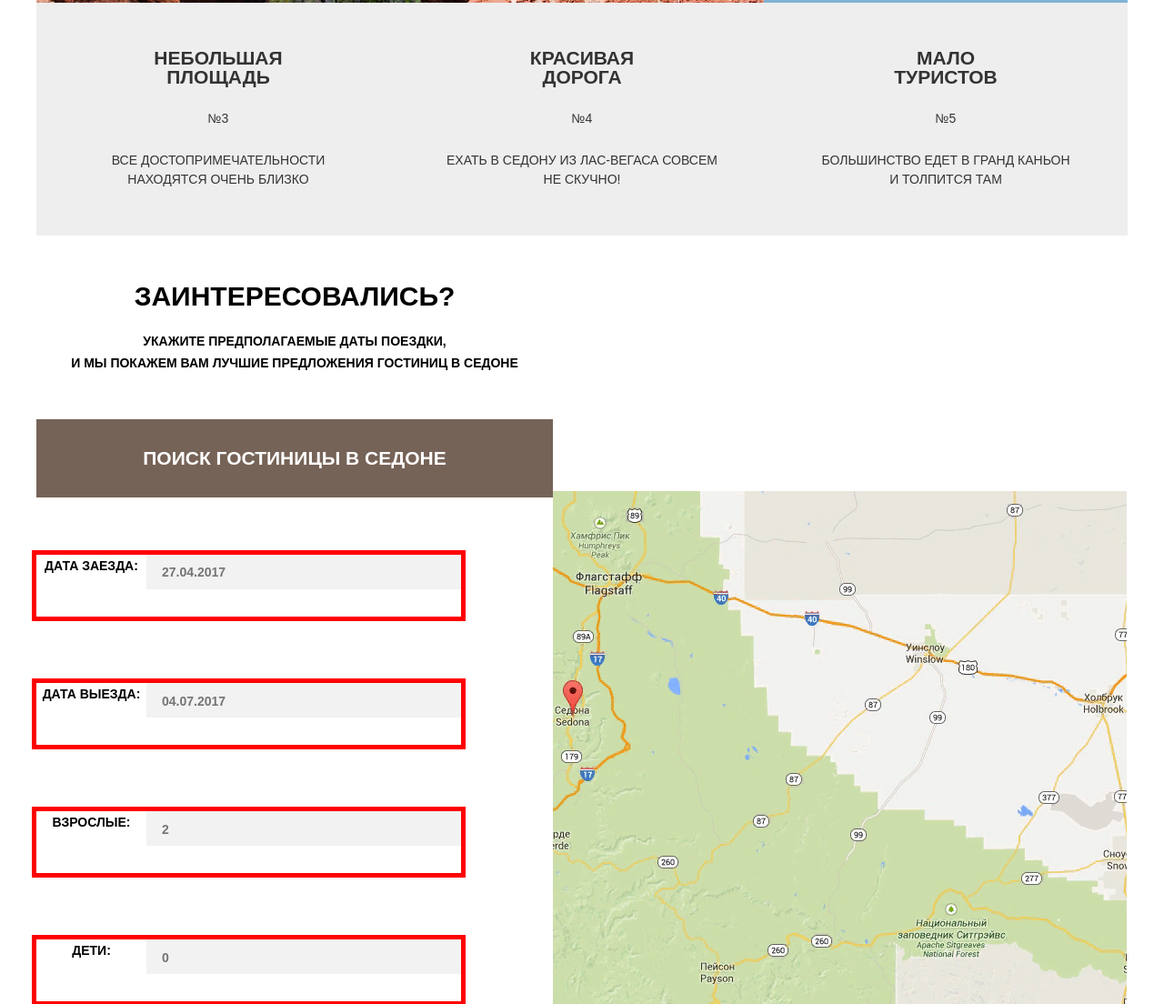
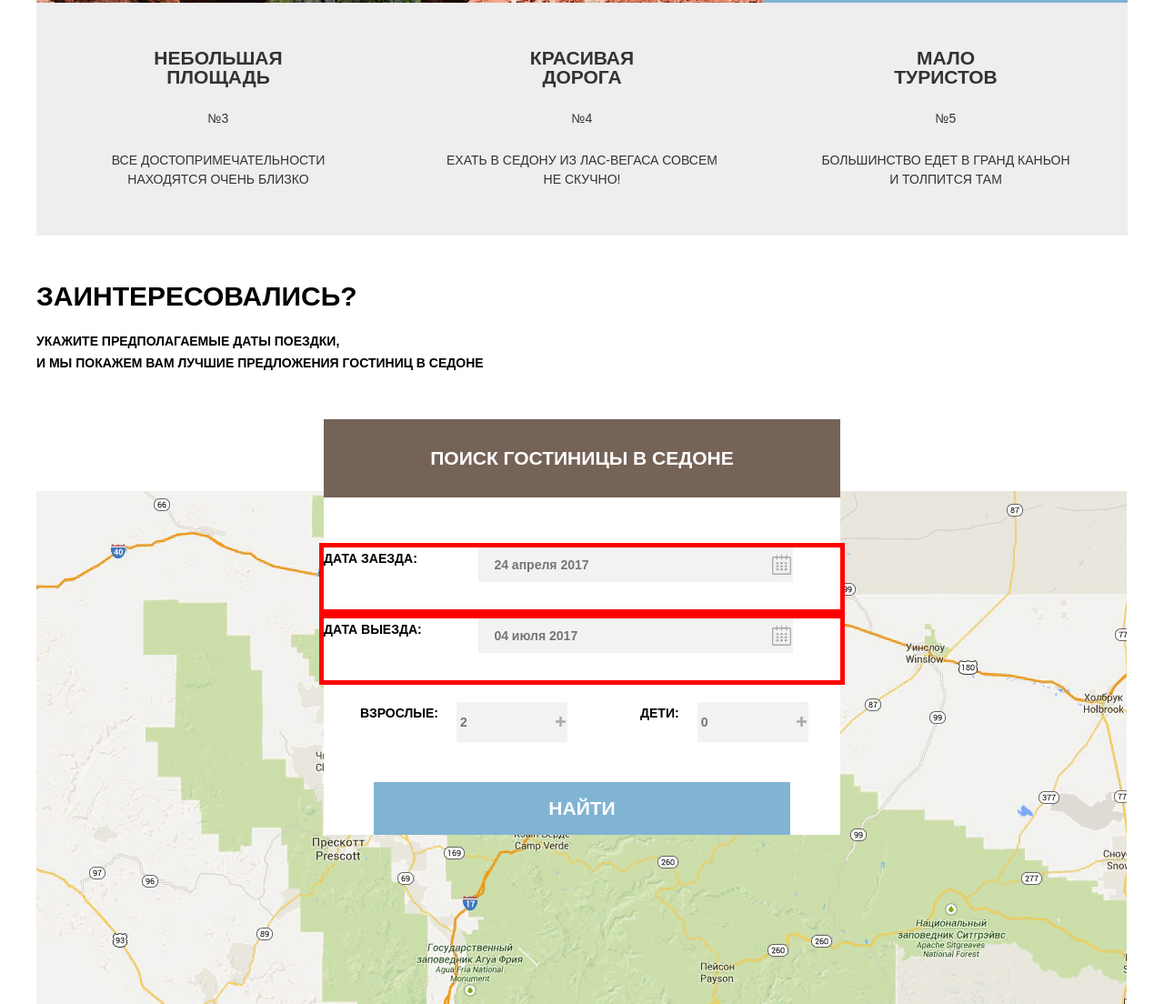
Before and after one commit to htmlacademy-htmlcss/1597271-sedona-30, a plain HTML site: page index.html in a window 1280 px wide. Shown: the part 1626-2730 px from the top of the page at 91% size. Drawn offline with Linux system fonts and the light colour scheme.

Commit message:
Оформила форму на главной страницу

```diff
--- a/css/style.css
+++ b/css/style.css
@@ -541,6 +541,9 @@ img {
   vertical-align: middle;
   text-transform: uppercase;
   border: none;
+  margin-bottom: 55px;
+
+
 }
 
 .button-search:hover {
@@ -565,8 +568,8 @@ img {
 /* Button-find */
 
 .button-find {
-  width: 568px;
-  height: 86px;
+  width: 458px;
+  height: 58px;
   background-color: var(--basic-light-blue);
   color: var(--basic-white);
   font-style: normal;
@@ -576,6 +579,10 @@ img {
   vertical-align: middle;
   text-transform: uppercase;
   border: none;
+  display: block;
+  position:  relative;
+  margin-left: 55px;
+
 }
 
 .button-find:hover {
@@ -972,30 +979,24 @@ legend ul {
 
 .appointment {
   width: 568px;
-  /*background-color: white;*/
   font-style: normal;
   font-weight: bold;
   font-size: 14px;
   line-height: 24px;
-
-  /*align-items: center;*/
-  text-align: center;
   text-transform: uppercase;
-  /*display: flex;*/
-  /*position: absolute;*/
 }
 
 .appointment-form {
   width: 568px;
-  height: 100%;
   z-index: 1;
   background-color:white;
   display: flex;
   position: absolute;
-  flex-wrap: wrap;
-  justify-content: space-between;
+  flex-wrap: nowrap;
+  left: 0;
+  right: 0;
+  margin: auto;
 }
-
 
 .appointment-info {
   margin: 0;
@@ -1010,41 +1011,69 @@ legend ul {
 
 
 .appointment-item {
-  width: 467px;
-  margin-top: 0;
-  margin-bottom: 10px;
-  display: flex;
-  align-content: center;
+  /*width: 467px;*/
 
+  /*width: 100%;*/
+  display: grid;
+  grid-template-columns: 30% 1fr;
 }
 
 .appointment .button {
-  margin-top: 10px;
-  margin-right: 0;
+  /*margin-top: 10px;
+  margin-right: 0;*/
 }
 
 .appointment-item label {
-  display: block;
-  width: 121px;
-  /*margin-bottom: 9px;
-  margin-left: 15px;*/
-  color:var(--basic-black)
+  color:var(--basic-black);
+
 }
 
 .appointment-item input {
   width: 346px;
   height: 38px;
-  /*padding-top: 8px;
-  padding-right: 15px;
-  padding-bottom: 7px;
-  padding-left: 15px;*/
   font: inherit;
-
   background-color: transparent;
   background-color: var(--basic-extra-light);
   border: 2px solid var(--basic-extra-light);
+  position: relative;
+  background-image: url("../img/icon/icon-calendar.svg");
+  background-repeat: no-repeat;
+  background-position: right;
 }
 
+.appointment-item-union {
+  display: grid;
+  grid-template-columns: 1fr 1fr 1fr 1fr;
+  grid-template-rows: 1fr;
+  gap: 20px;
+}
+
+
+.union {
+  display: grid;
+  grid-template-columns: 1fr 1fr;
+}
+
+.union label {
+  margin-left: 40px;
+}
+
+.appointment-item-union input {
+  width: 114px;
+  height: 38px;
+  font: inherit;
+  background-color: transparent;
+  position: relative;
+  background-color: var(--basic-extra-light);
+  border: 2px solid var(--basic-extra-light);
+  background-image: url("../img/icon/icon-rectangle.svg");
+  background-position: left;
+  background-image: url("../img/icon/icon-union.svg");
+
+  background-position: right;
+  background-repeat: no-repeat, no-repeat;
+  display: grid;
+}
 
 .appointment-item input:focus {
   background-color: var(--basic-extra-light);
@@ -1054,6 +1083,7 @@ legend ul {
 .appointment-item input:focus {
   border-color: var(--special);
 }
+
 
 .map {
   width: 1199px;
--- a/index.html
+++ b/index.html
@@ -110,20 +110,55 @@
           <button class="button-search" type="button">Поиск гостиницы в Седоне</button>
           <p class="appointment-item">
             <label for="appointment-date-in">Дата заезда:</label>
-            <input id="appointment-date-in" type="text" name="date" placeholder="27.04.2017">
+            <input id="appointment-date-in" type="text" name="date" placeholder="24 апреля 2017 ">
+            <span class="visually-hidden">Календарь
+            <svg class="icon-calendar" width="21" height="23" viewBox="0 0 21 23" fill="none" xmlns="http://www.w3.org/2000/svg">
+              <path fill-rule="evenodd" clip-rule="evenodd" d="M16.406 3.02498H19.251C20.217 3.02498 21 3.84698 21 4.86198V21.164C21 22.179 20.217 23 19.251 23H1.75C0.784 23 0 22.179 0 21.164V4.86198C0 3.84698 0.784 3.02498 1.75 3.02498H4.593V1.64798C4.593 1.26698 4.887 0.958984 5.25 0.958984C5.612 0.958984 5.906 1.26698 5.906 1.64798V3.02498H9.844V1.64798C9.844 1.26698 10.138 0.958984 10.501 0.958984C10.862 0.958984 11.156 1.26698 11.156 1.64798V3.02498H15.094V1.64798C15.094 1.26698 15.387 0.958984 15.75 0.958984C16.112 0.958984 16.406 1.26698 16.406 1.64798V3.02498ZM19.5646 21.484C19.6466 21.3979 19.691 21.2828 19.688 21.164H19.689V4.86198C19.689 4.60898 19.493 4.40298 19.252 4.40298H16.407V5.78098C16.407 6.16198 16.113 6.46998 15.751 6.46998C15.388 6.46998 15.095 6.16198 15.095 5.78098V4.40298H11.157V5.78098C11.157 6.16198 10.863 6.46998 10.502 6.46998C10.139 6.46998 9.845 6.16198 9.845 5.78098V4.40298H5.907V5.78098C5.907 6.16198 5.613 6.46998 5.251 6.46998C4.888 6.46998 4.594 6.16198 4.594 5.78098V4.40298H1.75C1.50263 4.40953 1.30696 4.61458 1.312 4.86198V21.164C1.30696 21.4114 1.50263 21.6164 1.75 21.623H19.251C19.3698 21.6201 19.4826 21.5701 19.5646 21.484Z" fill="#A9A9A9"/>
+              <path fill-rule="evenodd" clip-rule="evenodd" d="M4.59399 9.2251H7.21899V11.2911H4.59399V9.2251ZM4.59399 12.6681H7.21899V14.7351H4.59399V12.6681ZM7.21899 16.1121H4.59399V18.1781H7.21899V16.1121ZM9.18799 16.1121H11.813V18.1781H9.18799V16.1121ZM11.813 12.6681H9.18799V14.7351H11.813V12.6681ZM9.18799 9.2251H11.813V11.2911H9.18799V9.2251ZM16.406 16.1121H13.781V18.1781H16.406V16.1121ZM13.781 12.6681H16.406V14.7351H13.781V12.6681ZM16.406 9.2251H13.781V11.2911H16.406V9.2251Z" fill="#A9A9A9"/>
+            </svg>
+          </span>
           </p>
           <p class="appointment-item">
             <label for="appointment-date-from">Дата выезда:</label>
-            <input id="appointment-date-from" type="text" name="date" placeholder="04.07.2017">
+            <input id="appointment-date-from" type="text" name="date" placeholder="04 июля 2017">
+            <span class="visually-hidden">Календарь
+            <svg class="icon-calendar" width="21" height="23" viewBox="0 0 21 23" fill="none" xmlns="http://www.w3.org/2000/svg">
+              <path fill-rule="evenodd" clip-rule="evenodd" d="M16.406 3.02498H19.251C20.217 3.02498 21 3.84698 21 4.86198V21.164C21 22.179 20.217 23 19.251 23H1.75C0.784 23 0 22.179 0 21.164V4.86198C0 3.84698 0.784 3.02498 1.75 3.02498H4.593V1.64798C4.593 1.26698 4.887 0.958984 5.25 0.958984C5.612 0.958984 5.906 1.26698 5.906 1.64798V3.02498H9.844V1.64798C9.844 1.26698 10.138 0.958984 10.501 0.958984C10.862 0.958984 11.156 1.26698 11.156 1.64798V3.02498H15.094V1.64798C15.094 1.26698 15.387 0.958984 15.75 0.958984C16.112 0.958984 16.406 1.26698 16.406 1.64798V3.02498ZM19.5646 21.484C19.6466 21.3979 19.691 21.2828 19.688 21.164H19.689V4.86198C19.689 4.60898 19.493 4.40298 19.252 4.40298H16.407V5.78098C16.407 6.16198 16.113 6.46998 15.751 6.46998C15.388 6.46998 15.095 6.16198 15.095 5.78098V4.40298H11.157V5.78098C11.157 6.16198 10.863 6.46998 10.502 6.46998C10.139 6.46998 9.845 6.16198 9.845 5.78098V4.40298H5.907V5.78098C5.907 6.16198 5.613 6.46998 5.251 6.46998C4.888 6.46998 4.594 6.16198 4.594 5.78098V4.40298H1.75C1.50263 4.40953 1.30696 4.61458 1.312 4.86198V21.164C1.30696 21.4114 1.50263 21.6164 1.75 21.623H19.251C19.3698 21.6201 19.4826 21.5701 19.5646 21.484Z" fill="#A9A9A9"/>
+              <path fill-rule="evenodd" clip-rule="evenodd" d="M4.59399 9.2251H7.21899V11.2911H4.59399V9.2251ZM4.59399 12.6681H7.21899V14.7351H4.59399V12.6681ZM7.21899 16.1121H4.59399V18.1781H7.21899V16.1121ZM9.18799 16.1121H11.813V18.1781H9.18799V16.1121ZM11.813 12.6681H9.18799V14.7351H11.813V12.6681ZM9.18799 9.2251H11.813V11.2911H9.18799V9.2251ZM16.406 16.1121H13.781V18.1781H16.406V16.1121ZM13.781 12.6681H16.406V14.7351H13.781V12.6681ZM16.406 9.2251H13.781V11.2911H16.406V9.2251Z" fill="#A9A9A9"/>
+            </svg>
+          </span>
           </p>
-          <p class="appointment-item">
+          <div class="union">
+          <p class="appointment-item-union">
             <label for="appointment-adults">Взрослые:</label>
+            <span class="visually-hidden">Минус
+            <svg class="icon-rectangle" width="12" height="3" viewBox="0 0 12 3" fill="none" xmlns="http://www.w3.org/2000/svg">
+              <rect width="12" height="3" fill="#A9A9A9"/>
+            </svg>
+            </span>
             <input id="appointment-adults" type="text" name="adults" placeholder="2">
+
+            <span class="visually-hidden">Плюс
+            <svg class="icon-union" width="11" height="11" viewBox="0 0 11 11" fill="none" xmlns="http://www.w3.org/2000/svg">
+              <path fill-rule="evenodd" clip-rule="evenodd" d="M4.23086 6.76932V11H6.76932V6.76932H11V4.23086H6.76932V0H4.23085V4.23086H0V6.76932H4.23086Z" fill="#A9A9A9"/>
+            </svg>
+            </span>
           </p>
-          <p class="appointment-item">
+          <p class="appointment-item-union">
             <label for="appointment-children">Дети:</label>
+            <span class="visually-hidden">Минус
+            <svg class="icon-rectangle" width="12" height="3" viewBox="0 0 12 3" fill="none" xmlns="http://www.w3.org/2000/svg">
+              <rect width="12" height="3" fill="#A9A9A9"/>
+            </svg>
+            </span>
             <input id="appointment-children" type="text" name="children" placeholder="0">
+            <span  class="visually-hidden">Плюс
+            <svg class="icon-union" width="11" height="11" viewBox="0 0 11 11" fill="none" xmlns="http://www.w3.org/2000/svg">
+              <path fill-rule="evenodd" clip-rule="evenodd" d="M4.23086 6.76932V11H6.76932V6.76932H11V4.23086H6.76932V0H4.23085V4.23086H0V6.76932H4.23086Z" fill="#A9A9A9"/>
+            </svg>
+            </span>
           </p>
+        </div>
           <button class="button-find" type="button">Найти</button>
         </form>
       </section>
```
Also changed, not shown: img/icon/icon-rectangle.svg (added), img/icon/icon-union.svg (added).
